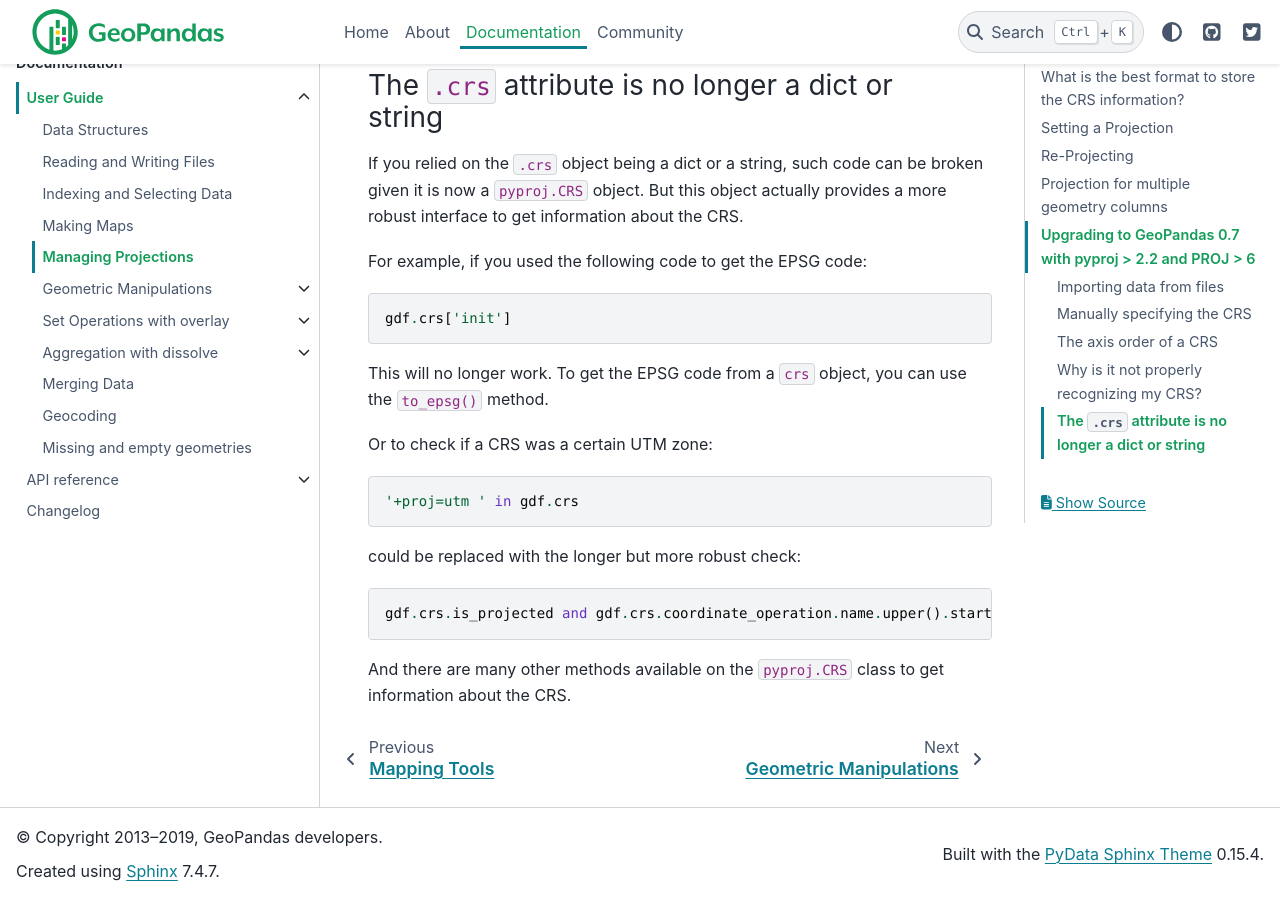
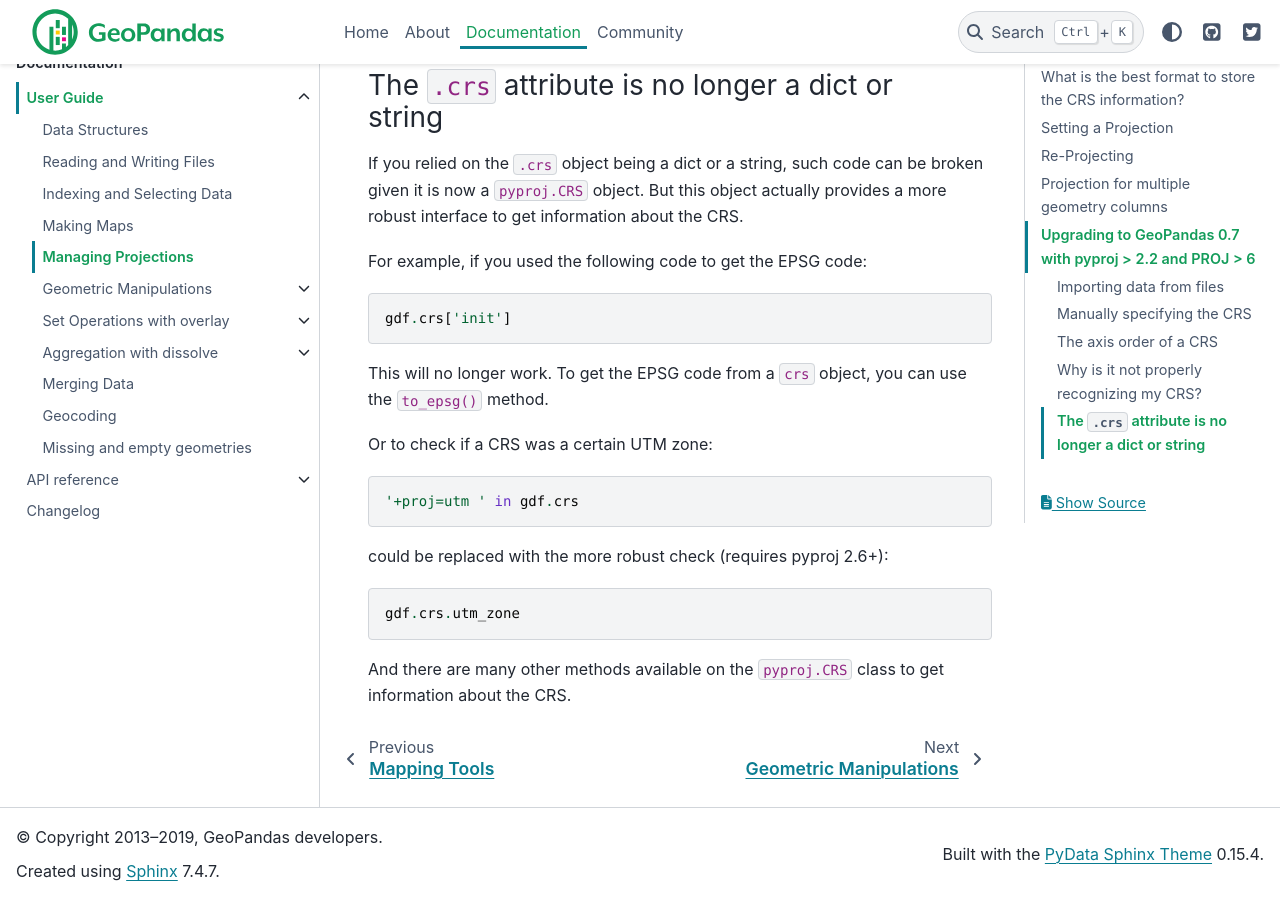
Before and after one commit to geopandas/geopandas, a Sphinx documentation site: the page built from doc/source/docs/user_guide/projections.rst, in a window 1280 px wide and 900 px high, scrolled down 9466 px. Built offline with Sphinx 7.4.7 and the PyData theme 0.15.4, drawn with Linux system fonts in a browser that asks for light colours; pages that are not in the unit, such as notebooks, are missing from menus.

Commit message:
DOC: Use the CRS.utm_zone property to identify UTM CRS

```diff
--- a/doc/source/docs/user_guide/projections.rst
+++ b/doc/source/docs/user_guide/projections.rst
@@ -465,11 +465,11 @@
 
    '+proj=utm ' in gdf.crs
 
-could be replaced with the longer but more robust check:
+could be replaced with the more robust check (requires pyproj 2.6+):
 
 .. code-block:: python
 
-   gdf.crs.is_projected and gdf.crs.coordinate_operation.name.upper().startswith('UTM')
+   gdf.crs.utm_zone
 
 And there are many other methods available on the ``pyproj.CRS`` class to get
 information about the CRS.
```
